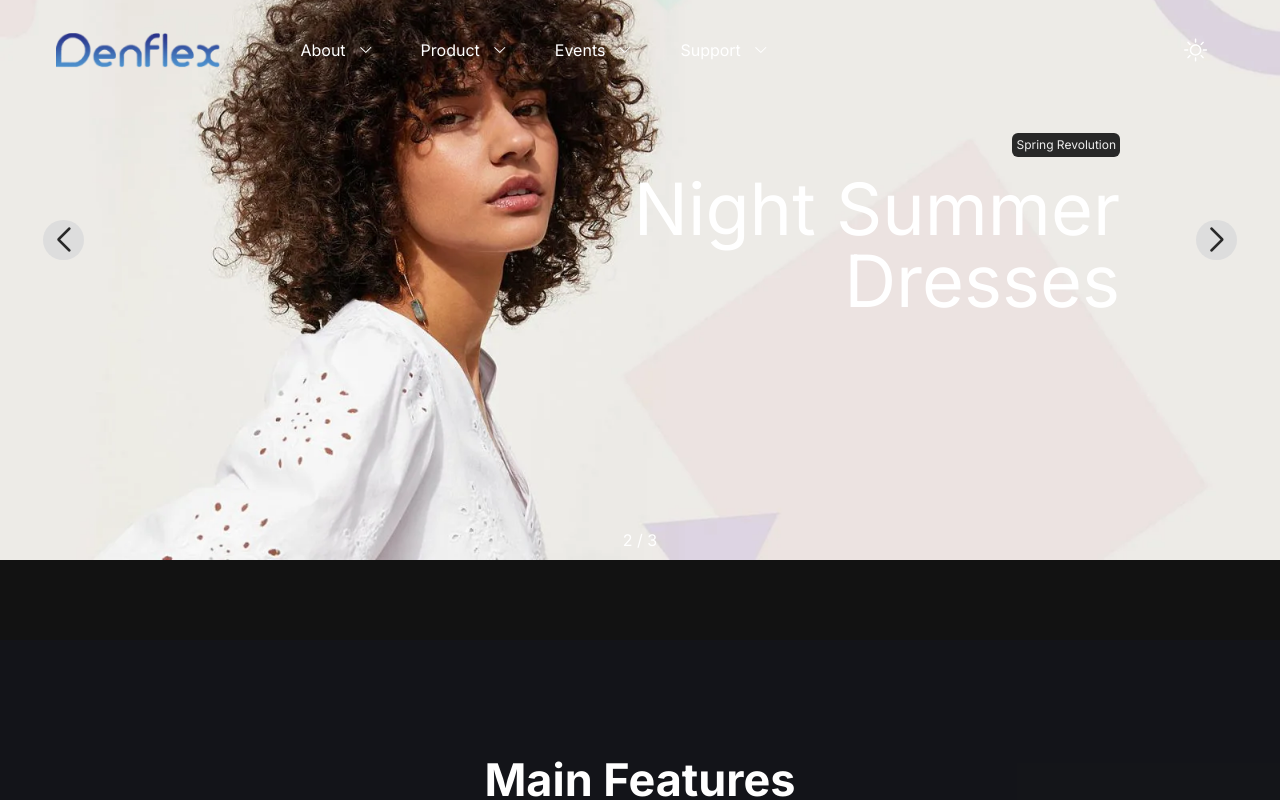
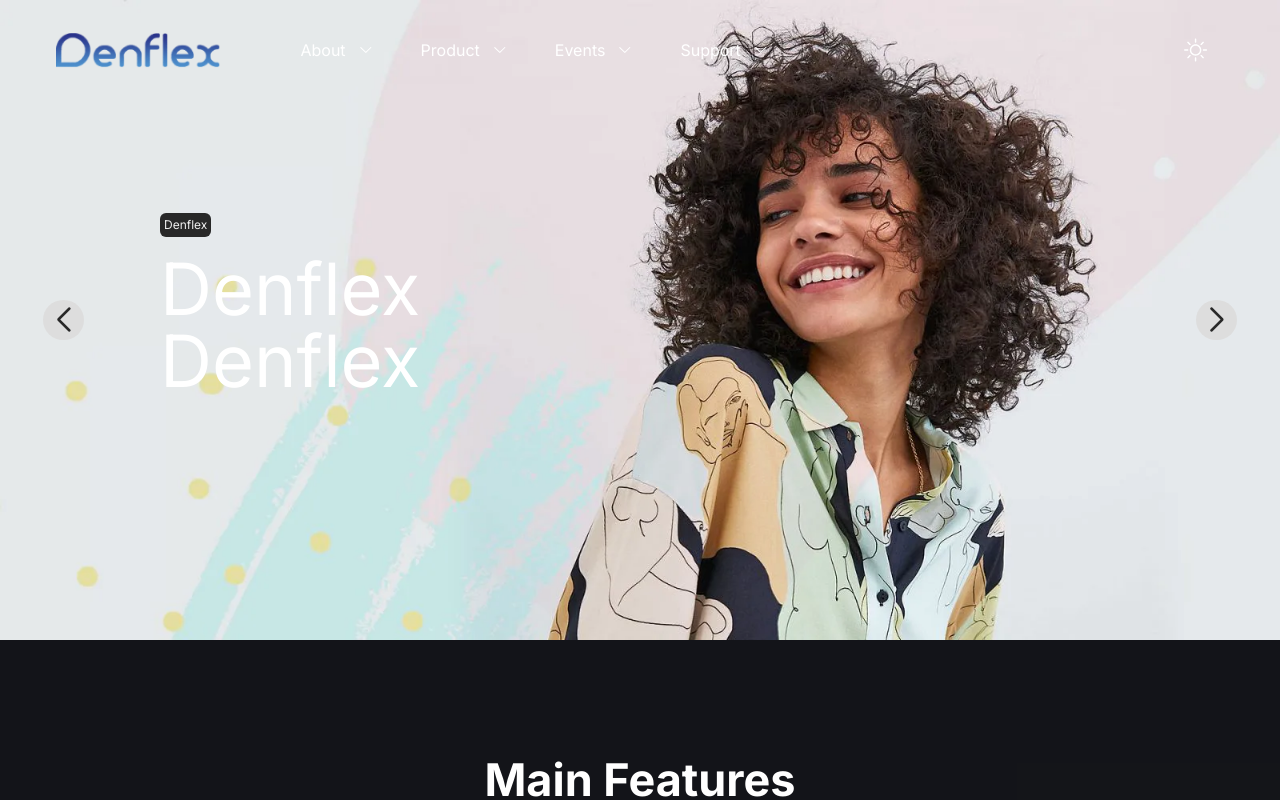
Before and after one commit to jaeungkim/denflex-app, a Next.js app: page / in a window 1280 px wide. Shown: the top 800 px of the page. Built offline with nearby package versions, Linux system fonts and the light colour scheme.

Commit message:
230611 10:39pm

```diff
--- a/app/page.tsx
+++ b/app/page.tsx
@@ -12,7 +12,7 @@ import Testimonials from "@/components/Testimonials";
 import Video from "@/components/Video";
 import { Inter } from "@next/font/google";
 
-const inter = Inter({ subsets: ["latin"] });
+// const inter = Inter({ subsets: ["latin"] });
 
 export default function Home() {
   return (
--- a/components/HeroSection/Hero.module.css
+++ b/components/HeroSection/Hero.module.css
@@ -18,3 +18,7 @@
 .arrows {
   @apply w-8 h-8 absolute cursor-pointer flex justify-center items-center bg-gray300 rounded-full opacity-60 hover:opacity-100;
 }
+
+.imgheight{
+    height: 100vh !important;
+}
--- a/components/HeroSection/Slideshow.tsx
+++ b/components/HeroSection/Slideshow.tsx
@@ -1,4 +1,4 @@
-"use client"
+"use client";
 
 // import { useTranslations } from "next-intl";
 import Image from "next/image";
@@ -24,9 +24,12 @@ const sliders = [
     image: "/bg-img/curly_hair_girl-1.jpg",
     imageTablet: "/bg-img/curly_hair_girl-1-tablet.png",
     imageMobile: "/bg-img/curly_hair_girl-1_mobile.jpg",
-    subtitle: "50% off",
-    titleUp: "New Cocktail",
-    titleDown: "Dresses",
+    // image: "/bg-img/denflex_img1.jpg",
+    // imageTablet: "/bg-img/denflex_img1.jpg",
+    // imageMobile: "/bg-img/denflex_img1.jpg",
+    subtitle: "Denflex",
+    titleUp: "Denflex",
+    titleDown: "Denflex",
     rightText: false,
   },
   {
@@ -34,9 +37,9 @@ const sliders = [
     image: "/bg-img/curly_hair_white-1.jpg",
     imageTablet: "/bg-img/curly_hair_white-1-tablet.png",
     imageMobile: "/bg-img/curly_hair_white-1_mobile.jpg",
-    subtitle: "Spring Revolution",
-    titleUp: "Night Summer",
-    titleDown: "Dresses",
+    subtitle: "Denflex",
+    titleUp: "Denflex",
+    titleDown: "Denflex",
     rightText: true,
   },
   {
@@ -44,9 +47,9 @@ const sliders = [
     image: "/bg-img/monigote.jpg",
     imageTablet: "/bg-img/monigote-tablet.png",
     imageMobile: "/bg-img/monigote_mobile.jpg",
-    subtitle: "Spring promo",
-    titleUp: "The Weekend",
-    titleDown: "Promotions",
+    subtitle: "Denflex",
+    titleUp: "Denflex",
+    titleDown: "Denflex",
     rightText: false,
   },
 ];
@@ -56,9 +59,9 @@ const Slideshow = () => {
 
   return (
     <>
-      <div className="slide-container relative -top-20 z-20 w-full">
+      <div className="slide-container relative z-20 w-full">
         <Swiper
-          modules={[Navigation, Pagination, Autoplay]}
+          modules={[Navigation]}
           slidesPerView={1}
           spaceBetween={0}
           loop={true}
```
Also changed, not shown: public/bg-img/denflex_img1.jpg (added).
